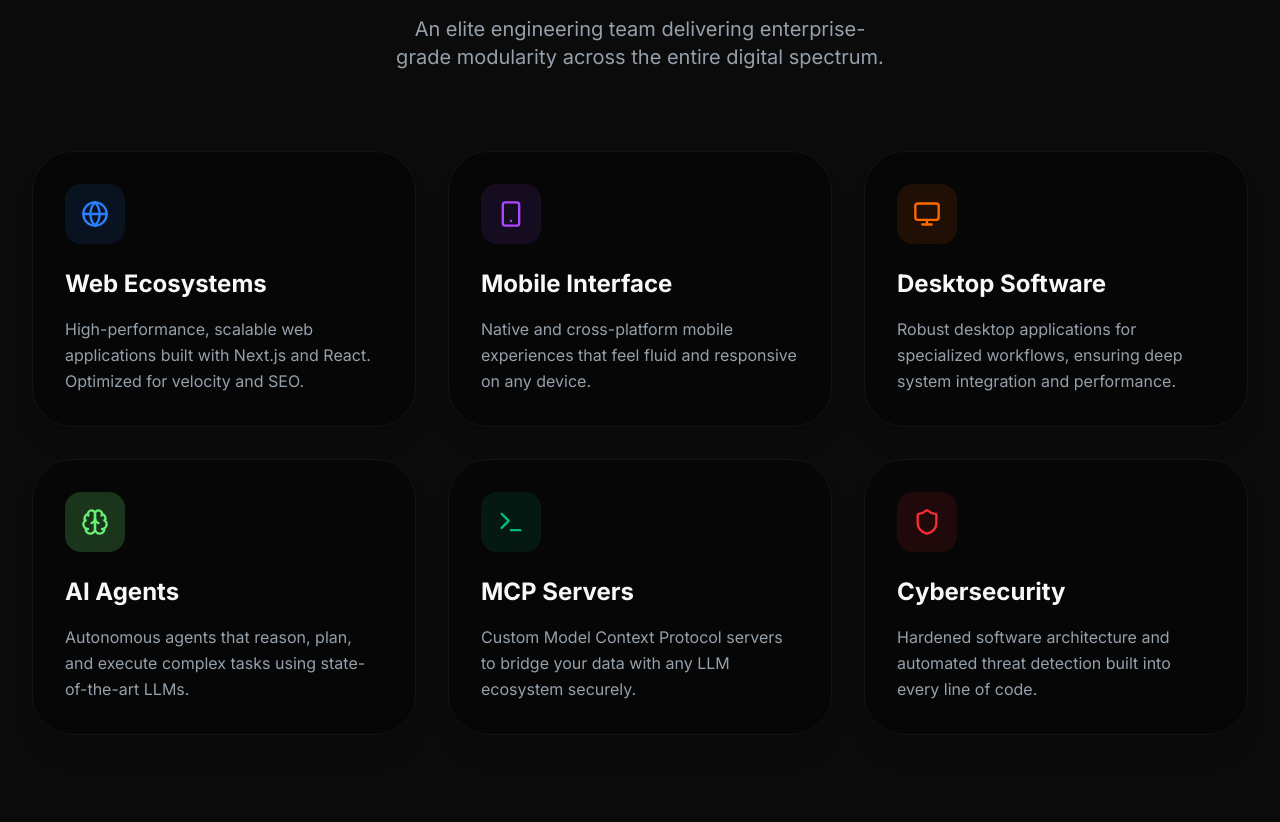
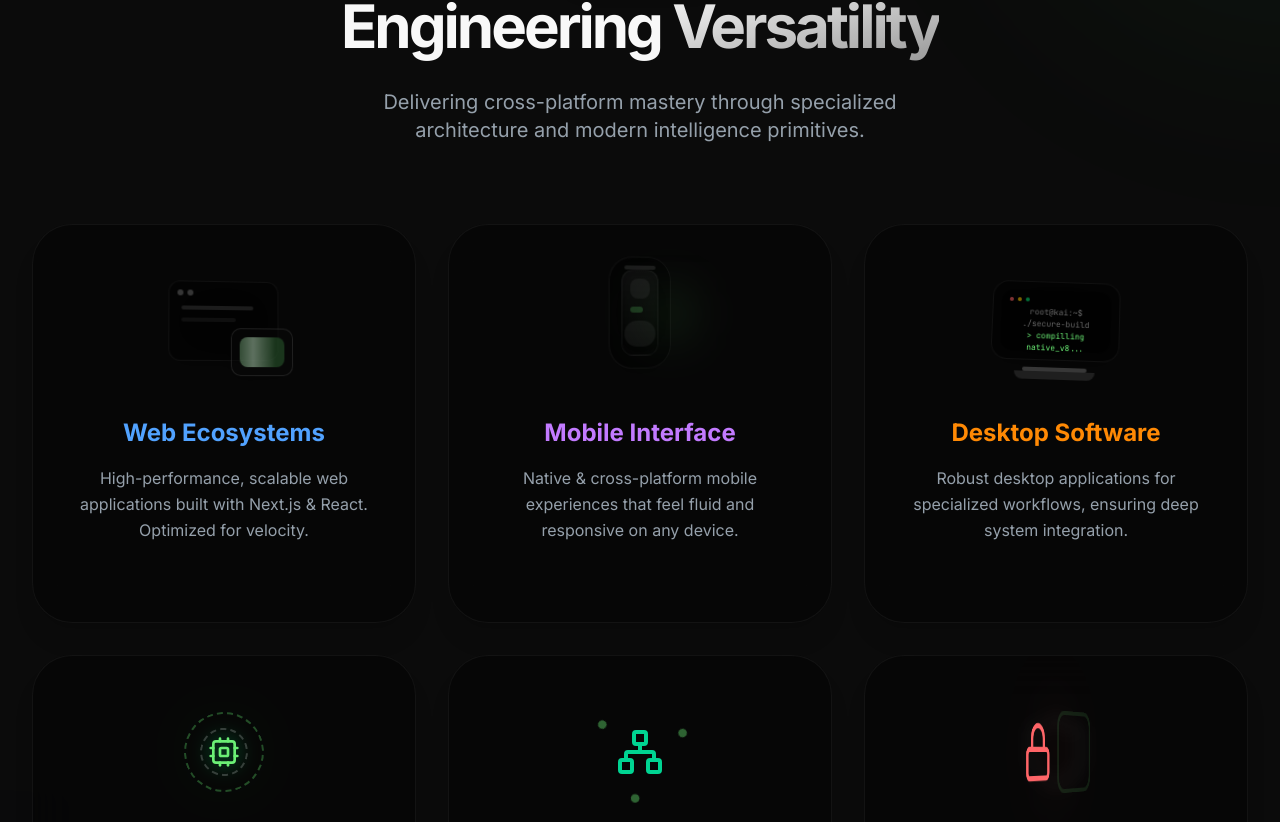
Before and after one commit to nishan-paul-hello/kai-web, a Next.js app: page / in a window 1280 px wide. Shown: the part 1238-2060 px from the top of the page. Built offline with nearby package versions, Linux system fonts and the light colour scheme.

Commit message:
feat: Add animated platform visuals and interactive 3D hover effects to solution cards, and update solution data with new IDs and accent colors

```diff
--- a/components/solutions.tsx
+++ b/components/solutions.tsx
@@ -1,68 +1,317 @@
 "use client"
 
-import { Brain, Shield, Globe, Smartphone, Monitor, Terminal } from "lucide-react"
-import { motion } from "framer-motion"
+import React from "react"
+import { Brain, Shield, Globe, Smartphone, Monitor, Terminal, Cpu, Network, Lock, Layers } from "lucide-react"
+import { motion, useMotionValue, useSpring, useTransform } from "framer-motion"
 
 const solutions = [
   {
+    id: "web",
     icon: Globe,
     title: "Web Ecosystems",
-    description:
-      "High-performance, scalable web applications built with Next.js and React. Optimized for velocity and SEO.",
-    color: "bg-blue-500/10 text-blue-500",
+    description: "High-performance, scalable web applications built with Next.js & React. Optimized for velocity.",
+    color: "from-blue-600/20 to-cyan-400/20",
+    accent: "text-blue-400",
     delay: 0.1,
   },
   {
+    id: "mobile",
     icon: Smartphone,
     title: "Mobile Interface",
-    description: "Native and cross-platform mobile experiences that feel fluid and responsive on any device.",
-    color: "bg-purple-500/10 text-purple-500",
+    description: "Native & cross-platform mobile experiences that feel fluid and responsive on any device.",
+    color: "from-purple-600/20 to-pink-400/20",
+    accent: "text-purple-400",
     delay: 0.2,
   },
   {
+    id: "desktop",
     icon: Monitor,
     title: "Desktop Software",
-    description:
-      "Robust desktop applications for specialized workflows, ensuring deep system integration and performance.",
-    color: "bg-orange-500/10 text-orange-500",
+    description: "Robust desktop applications for specialized workflows, ensuring deep system integration.",
+    color: "from-orange-600/20 to-yellow-400/20",
+    accent: "text-orange-400",
     delay: 0.3,
   },
   {
+    id: "ai",
     icon: Brain,
     title: "AI Agents",
     description: "Autonomous agents that reason, plan, and execute complex tasks using state-of-the-art LLMs.",
-    color: "bg-primary/20 text-primary",
+    color: "from-green-600/20 to-emerald-400/20",
+    accent: "text-primary",
     delay: 0.4,
   },
   {
+    id: "mcp",
     icon: Terminal,
     title: "MCP Servers",
     description: "Custom Model Context Protocol servers to bridge your data with any LLM ecosystem securely.",
-    color: "bg-emerald-500/10 text-emerald-500",
+    color: "from-emerald-600/20 to-teal-400/20",
+    accent: "text-emerald-400",
     delay: 0.5,
   },
   {
+    id: "cyber",
     icon: Shield,
     title: "Cybersecurity",
     description: "Hardened software architecture and automated threat detection built into every line of code.",
-    color: "bg-red-500/10 text-red-500",
+    color: "from-red-600/20 to-rose-400/20",
+    accent: "text-red-400",
     delay: 0.6,
   },
 ]
 
+function PlatformVisual({ id, accent }: { id: string; accent: string }) {
+  switch (id) {
+    case "web":
+      return (
+        <div className="relative w-full h-32 flex items-center justify-center perspective-1000">
+          <motion.div
+            animate={{ rotateY: [15, -15, 15], rotateX: [5, -5, 5] }}
+            transition={{ duration: 6, repeat: Infinity, ease: "easeInOut" }}
+            className={`w-28 h-20 glass-dark border border-white/10 rounded-lg relative ${accent} preserve-3d`}
+          >
+            <div className="absolute top-2 left-2 flex gap-1">
+              <div className="w-1.5 h-1.5 rounded-full bg-white/20" />
+              <div className="w-1.5 h-1.5 rounded-full bg-white/20" />
+            </div>
+            <div className="absolute inset-x-3 top-6 h-1 w-2/3 bg-white/10 rounded-full" />
+            <div className="absolute inset-x-3 top-9 h-1 w-1/2 bg-white/5 rounded-full" />
+
+            <motion.div
+              style={{ transform: "translateZ(20px)" }}
+              className="absolute -right-4 -bottom-4 w-16 h-12 glass border border-white/20 rounded-md shadow-2xl"
+            >
+              <div className="absolute inset-2 bg-primary/20 rounded-sm overflow-hidden">
+                <motion.div
+                  animate={{ x: ["-100%", "100%"] }}
+                  transition={{ duration: 2, repeat: Infinity, ease: "linear" }}
+                  className="w-full h-full bg-gradient-to-r from-transparent via-white/30 to-transparent"
+                />
+              </div>
+            </motion.div>
+          </motion.div>
+        </div>
+      )
+    case "mobile":
+      return (
+        <div className="relative w-full h-32 flex items-center justify-center perspective-1000">
+          <motion.div
+            animate={{ rotateY: [-20, 20, -20], y: [0, -10, 0] }}
+            transition={{ duration: 5, repeat: Infinity, ease: "easeInOut" }}
+            className="w-16 h-28 glass-dark border border-white/10 rounded-[1.5rem] relative preserve-3d"
+          >
+            <div className="absolute top-2 left-1/2 -translate-x-1/2 w-8 h-1 bg-white/10 rounded-full" />
+            <div className="absolute inset-3 rounded-lg border border-white/5 bg-gradient-to-b from-white/5 to-transparent shadow-inner flex flex-col gap-2 p-2">
+              <div className="h-6 w-full bg-white/5 rounded-sm" />
+              <div className="h-2 w-2/3 bg-primary/20 rounded-full" />
+              <div className="mt-auto h-8 w-8 bg-white/5 rounded-full self-center" />
+            </div>
+            <motion.div
+              style={{ transform: "translateZ(15px)" }}
+              className="absolute -right-6 top-8 w-12 h-12 bg-primary/10 rounded-2xl blur-xl"
+            />
+          </motion.div>
+        </div>
+      )
+    case "desktop":
+      return (
+        <div className="relative w-full h-32 flex items-center justify-center perspective-1000">
+          <motion.div
+            animate={{ rotateX: [10, -10, 10], rotateZ: [2, -2, 2] }}
+            transition={{ duration: 7, repeat: Infinity, ease: "easeInOut" }}
+            className="w-32 h-20 border border-white/10 glass-dark rounded-xl relative preserve-3d"
+          >
+            <div className="absolute inset-2 bg-black/40 rounded-lg overflow-hidden font-mono text-[8px] p-2 text-white/40">
+              <div className="flex gap-1 mb-1 opacity-50">
+                <div className="w-1 h-1 rounded-full bg-red-400" />
+                <div className="w-1 h-1 rounded-full bg-yellow-400" />
+                <div className="w-1 h-1 rounded-full bg-green-400" />
+              </div>
+              root@kai:~$ ./secure-build
+              <br />
+              <span className="text-primary">&gt; compilling native_v8...</span>
+              <br />
+              <span className="text-primary">DONE</span>
+            </div>
+            <div className="absolute -bottom-3 left-1/2 -translate-x-1/2 w-16 h-1 bg-white/20 rounded-full" />
+            <div className="absolute -bottom-5 left-1/2 -translate-x-1/2 w-20 h-2 bg-white/10 rounded-b-xl" />
+          </motion.div>
+        </div>
+      )
+    case "ai":
+      return (
+        <div className="relative w-full h-32 flex items-center justify-center">
+          <div className="relative w-20 h-20">
+            <motion.div
+              animate={{ rotate: 360 }}
+              transition={{ duration: 10, repeat: Infinity, ease: "linear" }}
+              className="absolute inset-0 border-2 border-dashed border-primary/30 rounded-full"
+            />
+            <motion.div
+              animate={{ rotate: -360 }}
+              transition={{ duration: 15, repeat: Infinity, ease: "linear" }}
+              className="absolute inset-4 border-2 border-dashed border-white/20 rounded-full"
+            />
+            <motion.div
+              animate={{ scale: [1, 1.2, 1], opacity: [0.5, 0.8, 0.5] }}
+              transition={{ duration: 3, repeat: Infinity, ease: "easeInOut" }}
+              className="absolute inset-8 bg-primary rounded-full blur-2xl opacity-20"
+            />
+            <div className="absolute inset-0 flex items-center justify-center">
+              <Cpu className={`h-8 w-8 ${accent} drop-shadow-[0_0_10px_rgba(0,240,124,0.5)]`} />
+            </div>
+          </div>
+        </div>
+      )
+    case "mcp":
+      return (
+        <div className="relative w-full h-32 flex items-center justify-center perspective-1000">
+          <div className="relative w-24 h-24 preserve-3d flex items-center justify-center">
+            <Network className={`h-12 w-12 ${accent} transition-transform group-hover:scale-125`} />
+            {[0, 120, 240].map((angle) => (
+              <motion.div
+                key={angle}
+                animate={{
+                  rotate: [angle, angle + 360],
+                  scale: [1, 1.2, 1],
+                }}
+                transition={{ duration: 8, repeat: Infinity, ease: "linear" }}
+                className="absolute w-full h-full"
+              >
+                <div className="absolute top-0 left-1/2 -translate-x-1/2 w-2 h-2 bg-primary/40 rounded-full" />
+              </motion.div>
+            ))}
+            <div className="absolute inset-0 border border-white/10 rounded-full animate-ping opacity-20" />
+          </div>
+        </div>
+      )
+    case "cyber":
+      return (
+        <div className="relative w-full h-32 flex items-center justify-center perspective-1000">
+          <motion.div
+            animate={{ rotateY: 360 }}
+            transition={{ duration: 10, repeat: Infinity, ease: "linear" }}
+            className="w-20 h-20 relative preserve-3d"
+          >
+            <Lock
+              className={`h-16 w-16 absolute inset-2 ${accent} transition-all`}
+              style={{ transform: "translateZ(20px)" }}
+            />
+            <Shield
+              className="h-20 w-20 absolute inset-0 text-white/5 blur-sm"
+              style={{ transform: "rotateY(90deg)" }}
+            />
+            <div
+              className="absolute inset-0 border-4 border-primary/20 rounded-2xl animate-pulse"
+              style={{ transform: "translateZ(-20px)" }}
+            />
+            <div className="absolute inset-0 bg-red-500/10 blur-[40px] rounded-full opacity-50" />
+          </motion.div>
+        </div>
+      )
+    default:
+      return null
+  }
+}
+
+function SolutionCard({ solution }: { solution: (typeof solutions)[0] }) {
+  const x = useMotionValue(0)
+  const y = useMotionValue(0)
+
+  const mouseXSpring = useSpring(x)
+  const mouseYSpring = useSpring(y)
+
+  const rotateX = useTransform(mouseYSpring, [-0.5, 0.5], ["10deg", "-10deg"])
+  const rotateY = useTransform(mouseXSpring, [-0.5, 0.5], ["-10deg", "10deg"])
+
+  const handleMouseMove = (e: React.MouseEvent<HTMLDivElement>) => {
+    const rect = e.currentTarget.getBoundingClientRect()
+    const xPct = (e.clientX - rect.left) / rect.width - 0.5
+    const yPct = (e.clientY - rect.top) / rect.height - 0.5
+    x.set(xPct)
+    y.set(yPct)
+  }
+
+  const handleMouseLeave = () => {
+    x.set(0)
+    y.set(0)
+  }
+
+  return (
+    <motion.div
+      initial={{ opacity: 0, y: 30 }}
+      whileInView={{ opacity: 1, y: 0 }}
+      viewport={{ once: true }}
+      transition={{ delay: solution.delay, duration: 0.8 }}
+      onMouseMove={handleMouseMove}
+      onMouseLeave={handleMouseLeave}
+      style={{
+        rotateX,
+        rotateY,
+        transformStyle: "preserve-3d",
+      }}
+      className="group relative"
+    >
+      <div className="relative glass-dark border border-white/5 rounded-[2.5rem] p-8 h-full flex flex-col items-center text-center transition-all duration-500 group-hover:border-primary/20 group-hover:bg-white/[0.02] overflow-hidden">
+        {/* Background Radial Gradient */}
+        <div
+          className={`absolute -inset-24 bg-gradient-radial ${solution.color} to-transparent opacity-0 group-hover:opacity-100 transition-opacity duration-700 pointer-events-none`}
+        />
+
+        {/* Animated Platform Visual */}
+        <div className="mb-8 w-full">
+          <PlatformVisual id={solution.id} accent={solution.accent} />
+        </div>
+
+        <div style={{ transform: "translateZ(30px)" }} className="relative z-10">
+          <h3 className={`text-2xl font-bold mb-4 ${solution.accent} transition-colors group-hover:text-white`}>
+            {solution.title}
+          </h3>
+          <p className="text-muted-foreground leading-relaxed text-sm md:text-base px-2">{solution.description}</p>
+        </div>
+
+        {/* Bottom indicator */}
+        <div className="mt-8 flex items-center gap-2 opacity-0 group-hover:opacity-100 transition-all duration-500 translate-y-4 group-hover:translate-y-0">
+          <span className="text-[10px] font-mono tracking-widest text-primary uppercase">Explore Tech</span>
+          <div className="w-1 h-1 rounded-full bg-primary animate-ping" />
+        </div>
+
+        {/* 3D Border Light */}
+        <div className="absolute top-0 left-1/4 right-1/4 h-px bg-gradient-to-r from-transparent via-primary/40 to-transparent opacity-0 group-hover:opacity-100 transition-opacity" />
+      </div>
+    </motion.div>
+  )
+}
+
 export function Solutions() {
   return (
-    <section id="solutions" className="relative py-24 md:py-40 perspective-1000">
-      <div className="mx-auto max-w-7xl px-4 sm:px-6 lg:px-8">
+    <section id="solutions" className="relative py-24 md:py-40 perspective-1000 overflow-hidden">
+      {/* Decorative background elements */}
+      <div className="absolute top-0 right-0 w-[500px] h-[500px] bg-primary/5 blur-[120px] rounded-full -mr-64 -mt-64" />
+      <div className="absolute bottom-0 left-0 w-[500px] h-[500px] bg-indigo-500/5 blur-[120px] rounded-full -ml-64 -mb-64" />
+
+      <div className="mx-auto max-w-7xl px-4 sm:px-6 lg:px-8 relative z-10">
         <div className="text-center mb-20">
+          <motion.div
+            initial={{ opacity: 0, scale: 0.9 }}
+            whileInView={{ opacity: 1, scale: 1 }}
+            viewport={{ once: true }}
+            className="inline-flex items-center gap-2 px-4 py-1.5 rounded-full glass-dark border border-white/10 text-primary text-[10px] font-bold uppercase tracking-[0.2em] mb-6"
+          >
+            <Layers className="h-3 w-3" />
+            Capabilities
+          </motion.div>
+
           <motion.h2
             initial={{ opacity: 0, y: 20 }}
             whileInView={{ opacity: 1, y: 0 }}
             viewport={{ once: true }}
-            className="text-3xl md:text-5xl font-bold mb-6 text-balance"
+            className="text-4xl md:text-6xl font-bold mb-8 text-balance tracking-tighter"
           >
             Engineering <span className="text-gradient">Versatility</span>
           </motion.h2>
+
           <motion.p
             initial={{ opacity: 0, y: 20 }}
             whileInView={{ opacity: 1, y: 0 }}
@@ -70,43 +319,13 @@ export function Solutions() {
             transition={{ delay: 0.1 }}
             className="text-lg md:text-xl text-muted-foreground max-w-2xl mx-auto text-balance"
           >
-            An elite engineering team delivering enterprise-grade modularity across the entire digital spectrum.
+            Delivering cross-platform mastery through specialized architecture and modern intelligence primitives.
           </motion.p>
         </div>
 
         <div className="grid grid-cols-1 md:grid-cols-2 lg:grid-cols-3 gap-8">
           {solutions.map((solution, index) => (
-            <motion.div
-              key={index}
-              initial={{ opacity: 0, scale: 0.9 }}
-              whileInView={{ opacity: 1, scale: 1 }}
-              viewport={{ once: true }}
-              transition={{ delay: solution.delay }}
-              whileHover={{
-                rotateX: 5,
-                rotateY: -5,
-                y: -10,
-                transition: { duration: 0.2 },
-              }}
-              className="group preserve-3d"
-            >
-              <div className="relative glass-dark border border-white/5 p-8 rounded-[2.5rem] h-full flex flex-col items-start transition-all duration-300 group-hover:border-primary/30 group-hover:shadow-[0_20px_50px_rgba(0,240,124,0.1)]">
-                <div
-                  className={`mb-6 p-4 rounded-2xl ${solution.color} transition-transform group-hover:scale-110 group-hover:rotate-12`}
-                >
-                  <solution.icon className="h-7 w-7" />
-                </div>
-                <h3 className="text-2xl font-bold mb-4">{solution.title}</h3>
-                <p className="text-muted-foreground leading-relaxed flex-grow text-sm md:text-base">
-                  {solution.description}
-                </p>
-
-                {/* Decorative corner element */}
-                <div className="absolute top-0 right-0 p-4 opacity-0 group-hover:opacity-100 transition-opacity">
-                  <div className="w-2 h-2 rounded-full bg-primary" />
-                </div>
-              </div>
-            </motion.div>
+            <SolutionCard key={index} solution={solution} />
           ))}
         </div>
       </div>
```
